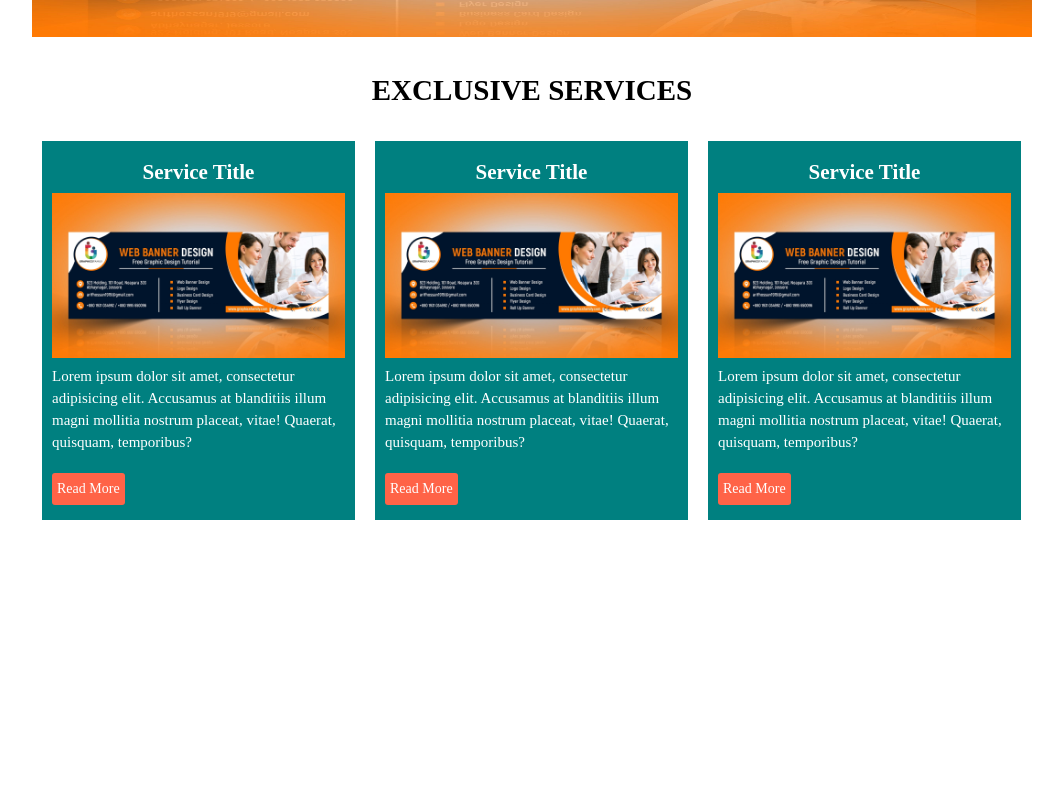
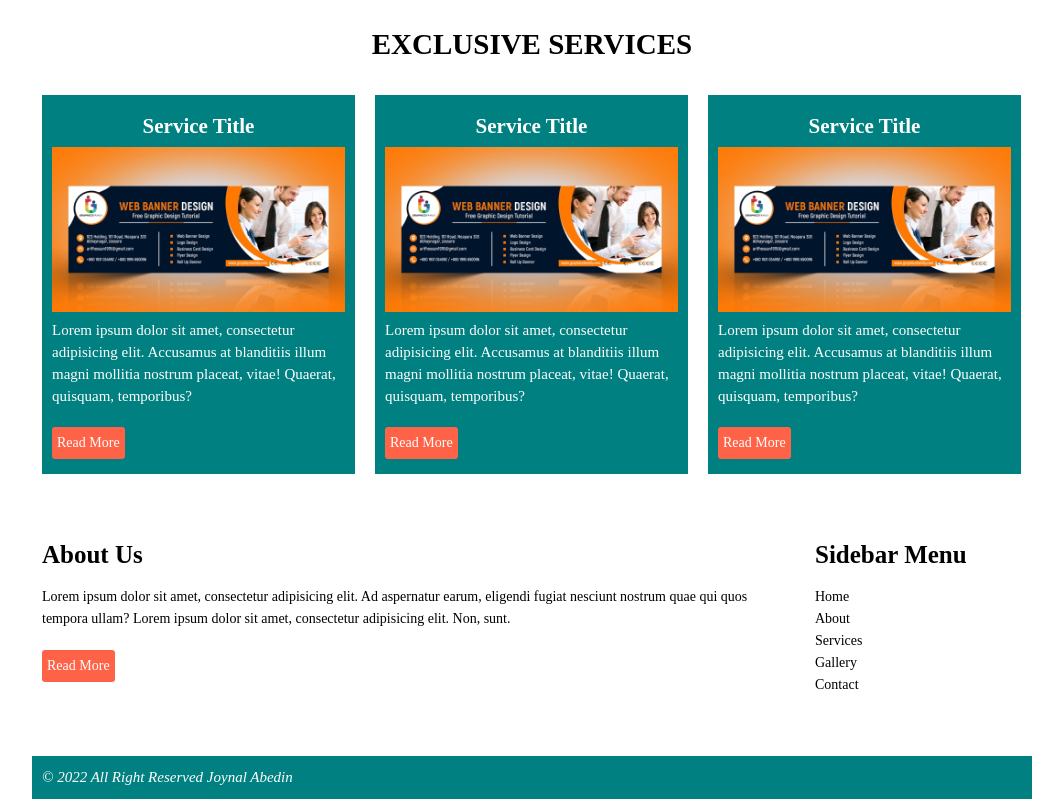
Before and after one commit to Joynal279/SimpleProject, a website built with Parcel: page index.html in a window 1280 px wide. Shown: the part 330-1129 px from the top of the page, without its empty margins (108-1171 px from the left). Before the commit the page ends 860 px from the top, so only its background shows below. Built offline with nearby package versions, Linux system fonts and the light colour scheme.

Commit message:
about & footer design code added

```diff
--- a/css/main.css
+++ b/css/main.css
@@ -18,7 +18,17 @@ ul{
 }
 
 .btn{
-
+  text-decoration: none;
+  background-color: tomato;
+  display: inline-block;
+  padding: 5px;
+  margin: 20px 5px 5px 0px;
+  color: white;
+  text-transform: capitalize;
+  border-radius: 3px;
+  font-size: 14px;
+  float: left;
+  cursor: pointer;
 }
 
 .area {
@@ -36,11 +46,12 @@ ul{
   background-color: #ddd;
 text-align: center;
 }
-.logo{
-float: left;
+.logo {
+  float: left;
   width: 100px;
-  margin: 30px;
+  margin-top: 14px;
 }
+
 .logo a{}
 .logo a img {
   height: 50px;
@@ -52,8 +63,8 @@ float: left;
   float: right;
   width: 720px;
 }
-.menu ul{
-  margin-top: 30px;
+.menu ul {
+  margin-top: 14px;
   margin-right: 10px;
   text-align: right;
   list-style: none;
@@ -97,7 +108,8 @@ float: left;
   text-transform: uppercase;
   text-align: center;
   margin-top: 5px;
-}.service{}
+}
+.service{}
 .single-service {
   background-color: teal;
   width: 313px;
@@ -124,20 +136,64 @@ float: left;
   font-size: 15px;
 }
 .single-service a{
-  text-decoration: none;
-  background-color: tomato;
-  display: inline-block;
-  padding: 5px;
-  margin: 20px 5px 5px 0px;
-  color: white;
-  text-transform: capitalize;
-  border-radius: 3px;
-  font-size: 14px;
-  float: left;
-  cursor: pointer;
+  /*text-decoration: none;*/
+  /*background-color: tomato;*/
+  /*display: inline-block;*/
+  /*padding: 5px;*/
+  /*margin: 20px 5px 5px 0px;*/
+  /*color: white;*/
+  /*text-transform: capitalize;*/
+  /*border-radius: 3px;*/
+  /*font-size: 14px;*/
+  /*float: left;*/
+  /*cursor: pointer;*/
 }
 .single-service a:hover{
   background-color: black;
 }
 
+/*about design start here*/
+
+.about{
+  margin: 60px 0px;
+}
+.about-left {
+  float: left;
+  margin-right: 30px;
+  padding: 0px 10px;
+  width: 753px;
+}
+
+.about-left h4, .about-menu h4{
+  text-transform: capitalize;
+  padding-bottom: 20px;
+  font-size: 25px;
+}
+.about-left p{}
+.about-left a:hover{
+  background-color: black;
+}
+.about-menu{}
+.about-menu h4{}
+.about-menu ul{}
+.about-menu ul li{}
+.about-menu ul li a {
+  text-decoration: none;
+  text-transform: capitalize;
+  color: black;
+}
+/*about design end hre*/
+
+/*footer design start here*/
+.footer {
+  background-color: teal;
+  height: 43px;
+  padding: 10px;
+  text-align: left;
+  color: white;
+  font-size: 15px;
+  font-style: italic;
+}
+.footer p{}
+/*footer design end here*/
 /*services design end here*/
--- a/index.html
+++ b/index.html
@@ -80,6 +80,31 @@
     </div>
 
 <!--    services end here-->
+
+<!--    about start here-->
+
+    <div class="about fix">
+      <div class="about-left">
+        <h4>about us</h4>
+        <p>Lorem ipsum dolor sit amet, consectetur adipisicing elit. Ad aspernatur earum, eligendi fugiat nesciunt nostrum quae qui quos tempora ullam? Lorem ipsum dolor sit amet, consectetur adipisicing elit. Non, sunt.</p>
+        <a href="" class="btn">read more</a>
+      </div>
+      <div class="about-menu">
+        <h4>sidebar menu</h4>
+        <ul>
+          <li><a href="#">Home</a></li>
+          <li><a href="#">About</a></li>
+          <li><a href="#">Services</a></li>
+          <li><a href="#">Gallery</a></li>
+          <li><a href="#">Contact</a></li>
+        </ul>
+      </div>
+    </div>
+
+    <div class="footer">
+      <p>&copy; 2022 All Right Reserved Joynal Abedin</p>
+    </div>
+<!--    about end here-->
   </div>
 
 
```
